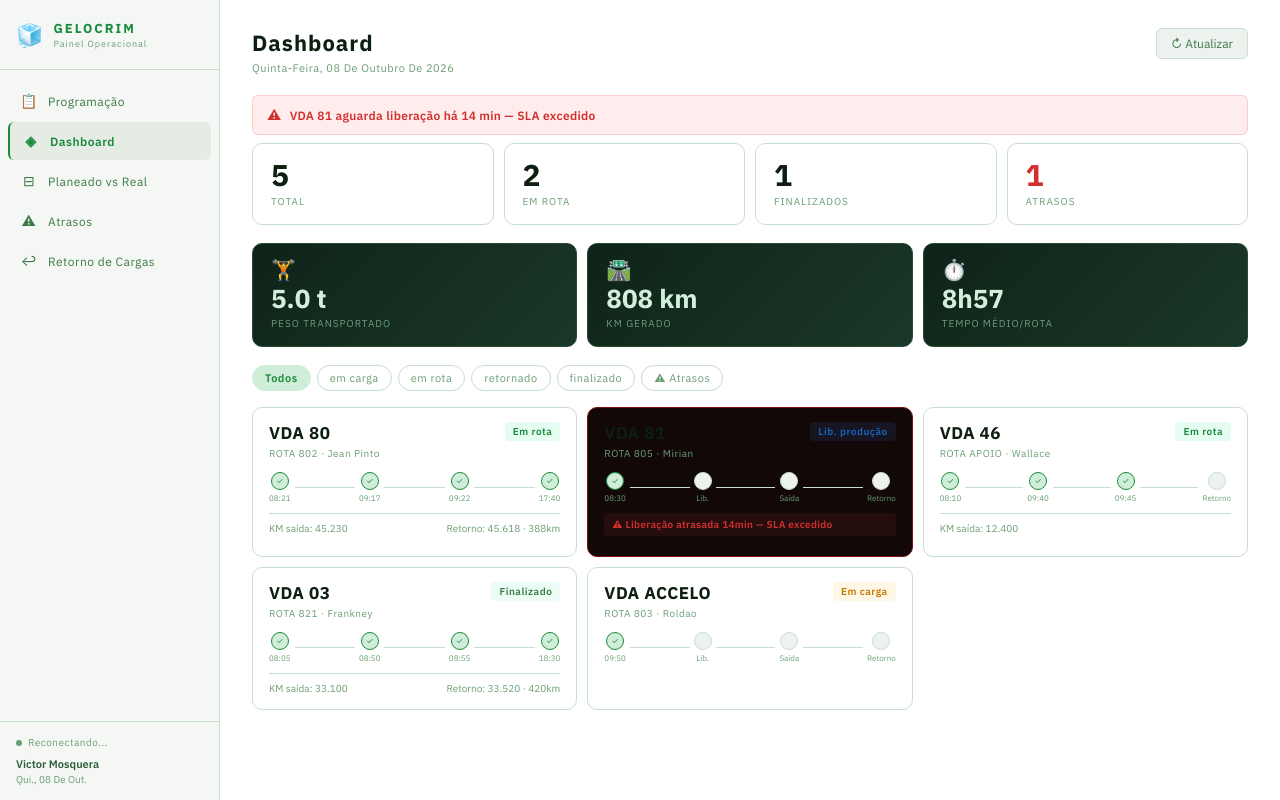
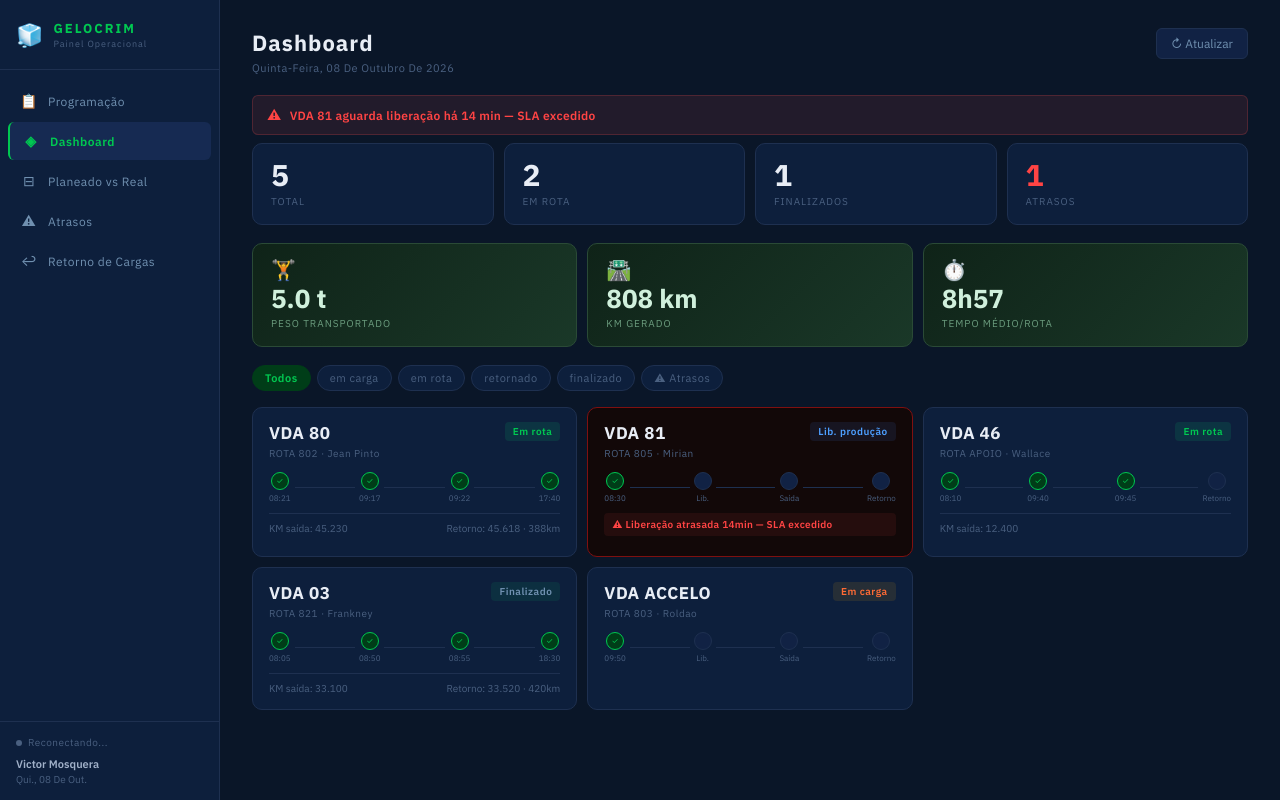
Before and after one commit to victor-8927/painel-central, a React (Vite) app: page / in a window 1280 px wide. Built offline with nearby package versions, Linux system fonts and the light colour scheme; no server answers.

Commit message:
feat: tema azul marinho — idêntico ao gelocrim-react
Co-Authored-By: Claude Sonnet 4.6 <noreply@anthropic.com>
Claude-Session: https://claude.ai/code/session_01GKSbsat7uPRdRBAnwasFQS

```diff
--- a/src/index.css
+++ b/src/index.css
@@ -1,24 +1,24 @@
 *, *::before, *::after { box-sizing: border-box; margin: 0; padding: 0; }
 
 :root {
-  --bg-0:      #ffffff;
-  --bg-1:      #f5f7f5;
-  --bg-2:      #eef2ee;
-  --bg-3:      #e4ece4;
-  --bg-card:   #ffffff;
-  --green:     #1b8a3c;
-  --green-dim: #d0edda;
-  --green-mid: #2ea84f;
-  --amber:     #c07800;
-  --red:       #d32f2f;
-  --blue:      #1565c0;
-  --purple:    #7b1fa2;
-  --text-1:    #0d1f10;
-  --text-2:    #2e5e38;
-  --text-3:    #3a7a46;
-  --text-muted:#6b9e75;
-  --border:    #c8dece;
-  --border-hi: #1b8a3c;
+  --bg-0:      #0a1628;
+  --bg-1:      #0d1f3c;
+  --bg-2:      #112244;
+  --bg-3:      #162a52;
+  --bg-card:   #0d1f3c;
+  --green:     #00c851;
+  --green-dim: #003d18;
+  --green-mid: #00a844;
+  --amber:     #ff6b35;
+  --red:       #ff4444;
+  --blue:      #4d9fff;
+  --purple:    #b44dff;
+  --text-1:    #e8edf5;
+  --text-2:    #a0b0c8;
+  --text-3:    #7090b0;
+  --text-muted:#4a6080;
+  --border:    #1e3050;
+  --border-hi: #ff6b35;
   --radius:    10px;
 }
 
```
